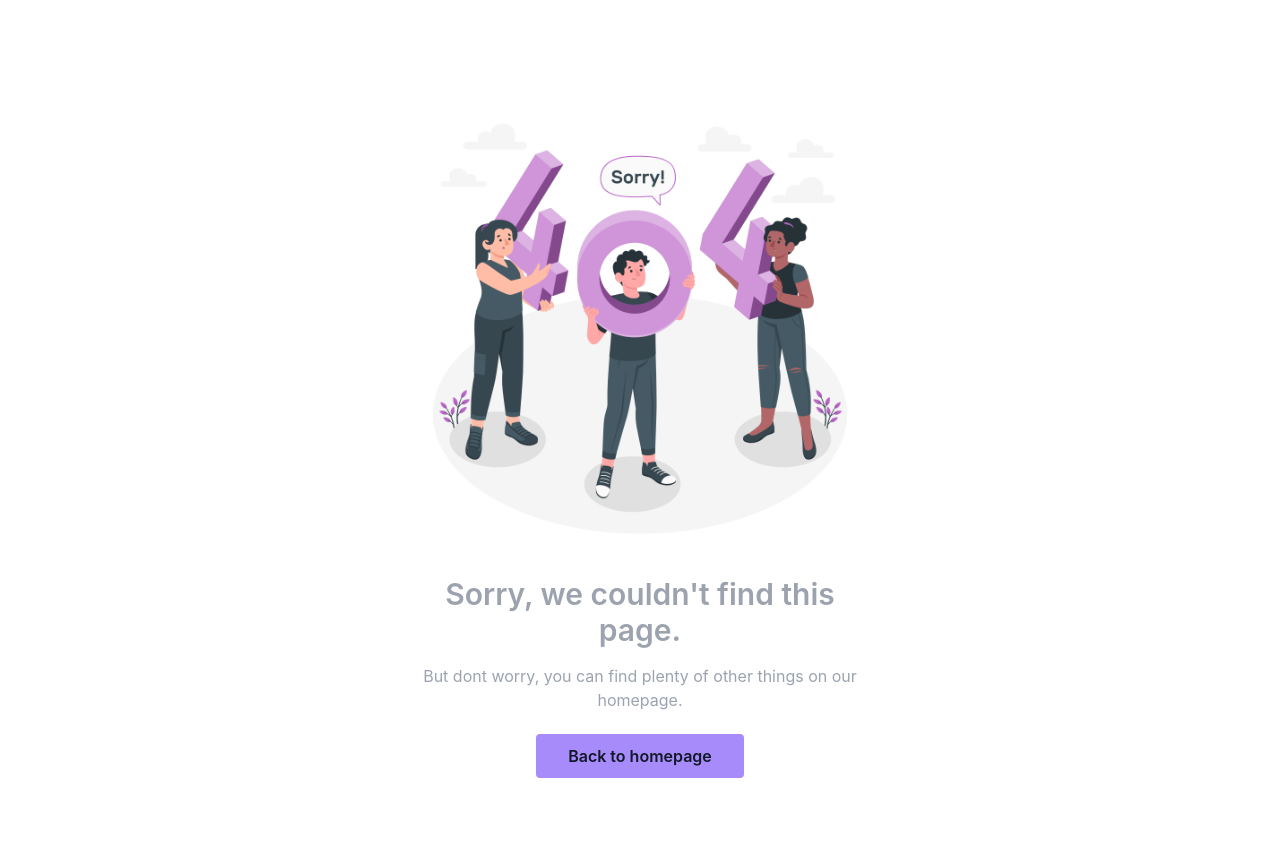
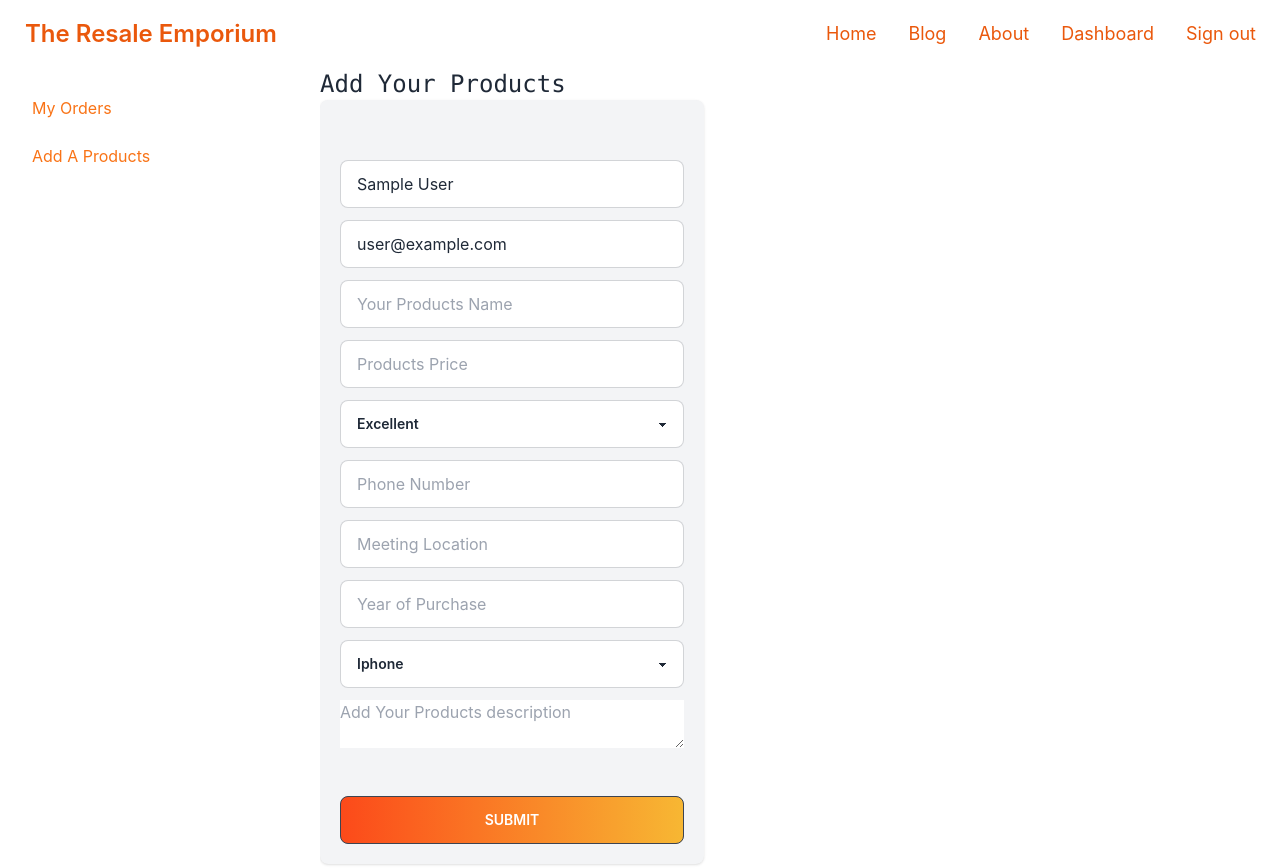
Before and after one commit to jaber1104076/The-Resale-Emporium-client, a React (Create React App) app: page /dashboard/addproducts in a window 1280 px wide. Built offline with nearby package versions, Linux system fonts and the light colour scheme; no server answers; sample sign-in values are in the browser's storage.

Commit message:
add products added

```diff
--- a/src/Layout/DashboardLayout.js
+++ b/src/Layout/DashboardLayout.js
@@ -25,7 +25,7 @@ const DashboardLayout = () => {
                         {
                             isAdmin && <li><Link to='/dashboard/allusers'>All user</Link></li>
                         }
-                        <li><Link>Add Products</Link></li>
+                        <li><Link to='/dashboard/addproducts'>Add A Products</Link></li>
                     </ul>
 
                 </div>
--- /dev/null
+++ b/src/Pages/Dashboard/AddProducts/AddProducts.js
@@ -0,0 +1,88 @@
+import React, { useContext } from 'react';
+import toast from 'react-hot-toast';
+import { useNavigate } from 'react-router-dom';
+import { AuthContext } from '../../../contexts/ContextProvider';
+
+const AddProducts = () => {
+    const { user } = useContext(AuthContext)
+    const navigate = useNavigate()
+    const handleAddProducts = event => {
+        event.preventDefault()
+        const form = event.target;
+        const username = form.username.value;
+        const email = form.email.value;
+        const name = form.name.value;
+        const price = form.price.value;
+        const condition = form.condition.value;
+        const phone = form.phone.value;
+        const location = form.address.value;
+        const year = form.year.value;
+        const category = form.category.value;
+        const details = form.description.value;
+
+        const addProducts = {
+            seller: username,
+            email,
+            productName: name,
+            price,
+            condition,
+            phone,
+            location,
+            year,
+            category,
+            details
+        }
+        fetch('http://localhost:5000/addproducts', {
+            method: 'POST',
+            headers: {
+                'content-type': 'application/json'
+            },
+            body: JSON.stringify(addProducts)
+        })
+            .then(res => res.json())
+            .then(data => {
+                if (data.acknowledged) {
+                    toast.success('Products Succesfully Added');
+                    form.reset()
+                    navigate('/dashboard/myproducts')
+                }
+                else {
+                    toast.error(data.message);
+                }
+            })
+
+
+    }
+
+    return (
+        <section>
+            <h3 className='text-2xl font-mono'>Add Your Products</h3>
+            <div className='w-96 p-5 shadow bg-gray-100 rounded-lg'>
+                <form onSubmit={handleAddProducts} className='grid grid-cols-1 gap-3 mt-10'>
+                    <input name="username" type="text" defaultValue={user?.displayName} readOnly className="input  input-bordered" />
+                    <input name="email" type="email" defaultValue={user?.email} readOnly className="input  input-bordered" />
+                    <input name="name" type="text" placeholder="Your Products Name" className="input  input-bordered" />
+                    <input name="price" type="text" placeholder="Products Price" className="input input-bordered" />
+                    <select name='condition' className="select select-bordered">
+                        <option value='excellent'>Excellent</option>
+                        <option value='good'>Good</option>
+                        <option value='fair'>Fair</option>
+                    </select>
+                    <input name="phone" type="text" placeholder="Phone Number" className="input input-bordered" />
+                    <input name="address" type="text" placeholder="Meeting Location" className="input  input-bordered" />
+                    <input name='year' type="text" placeholder='Year of Purchase' className="input  input-bordered " />
+                    <select name='category' className="select select-bordered">
+                        <option value='excellent'>Iphone</option>
+                        <option value='good'>Samsung</option>
+                        <option value='fair'>Xiomi</option>
+                    </select>
+                    <textarea name="description" placeholder='Add Your Products description'></textarea>
+                    <br />
+                    <input className="btn py-3 rounded-lg hover:text-gray-100 bg-gradient-to-r from-[#fc4a1a] to-[#f7b733] text-white" type="submit" value="Submit" />
+                </form>
+            </div>
+        </section>
+    );
+};
+
+export default AddProducts;
--- /dev/null
+++ b/src/Pages/Dashboard/MyProducts/MyProducts.js
@@ -0,0 +1,11 @@
+import React from 'react';
+
+const MyProducts = () => {
+    return (
+        <div>
+            <h3 className='text-2xl font-mono'>My products</h3>
+        </div>
+    );
+};
+
+export default MyProducts;
--- a/src/Pages/Shared/BookingModal/BookingModal.js
+++ b/src/Pages/Shared/BookingModal/BookingModal.js
@@ -61,8 +61,8 @@ const BookingModal = ({ booking, setBooking, refetch }) => {
                     <label onClick={handlenull} htmlFor="confirm-modal" className="btn btn-sm btn-circle absolute right-2 top-2">✕</label>
                     <h3 className="font-bold text-lg">{model}</h3>
                     <form onSubmit={handleBooking} className='grid grid-cols-1 gap-3 mt-10'>
-                        <input name="name" type="text" defaultValue={user?.displayName} disabled placeholder="Your Name" className="input w-full input-bordered" />
-                        <input name="email" type="email" defaultValue={user?.email} disabled placeholder="Email Address" className="input w-full input-bordered" />
+                        <input name="name" type="text" defaultValue={user?.displayName} disabled placeholder="Your Name" className="input w-full input-bordered" required />
+                        <input name="email" type="email" defaultValue={user?.email} disabled placeholder="Email Address" className="input w-full input-bordered" required />
                         <input type="text" defaultValue={booking.model} disabled className="input w-full input-bordered " />
                         <input type="text" defaultValue={booking.resale_price} disabled className="input w-full input-bordered " />
                         <input name="phone" type="text" placeholder="Phone Number" className="input w-full input-bordered" />
```
Also changed, not shown: src/Routes/Routes/Routes.js (+11 -1 lines).
